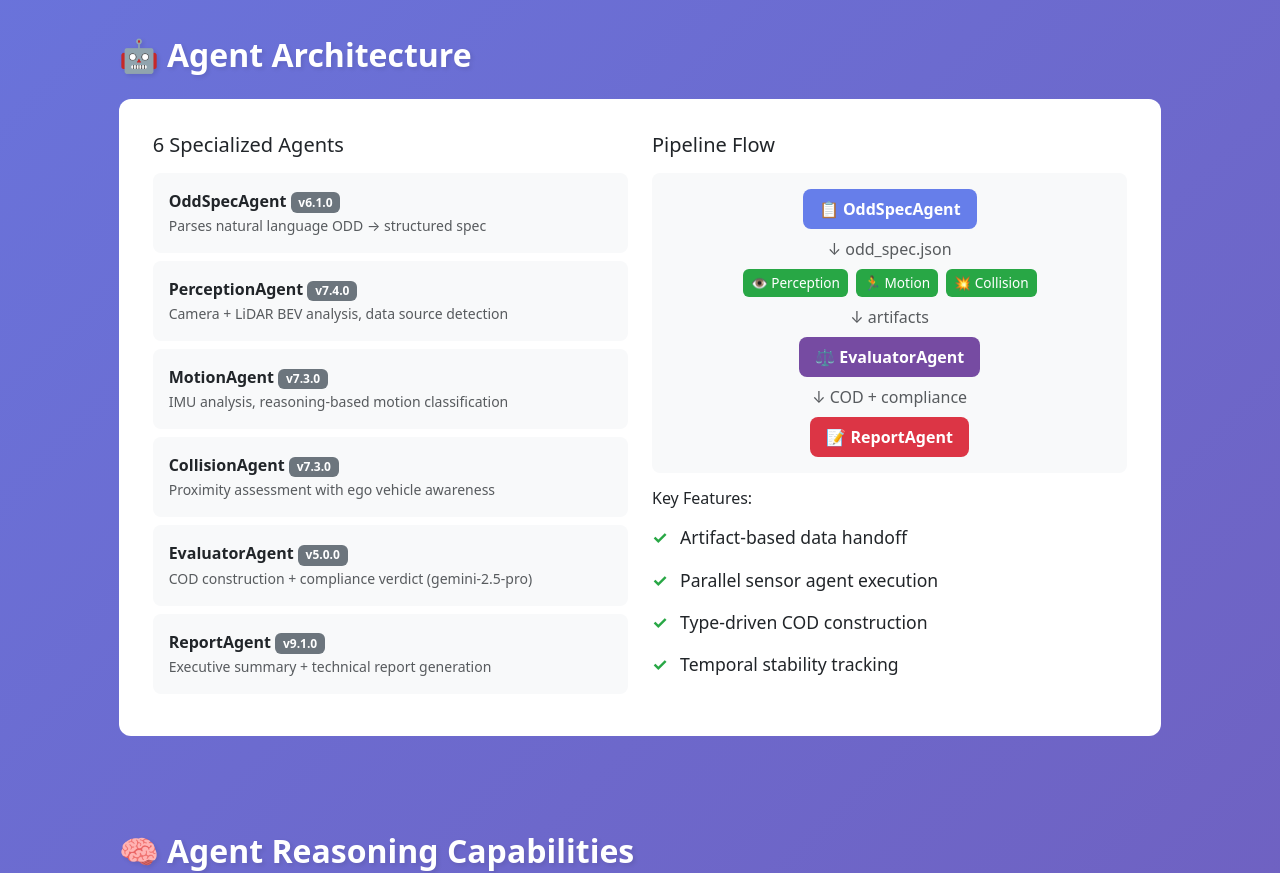
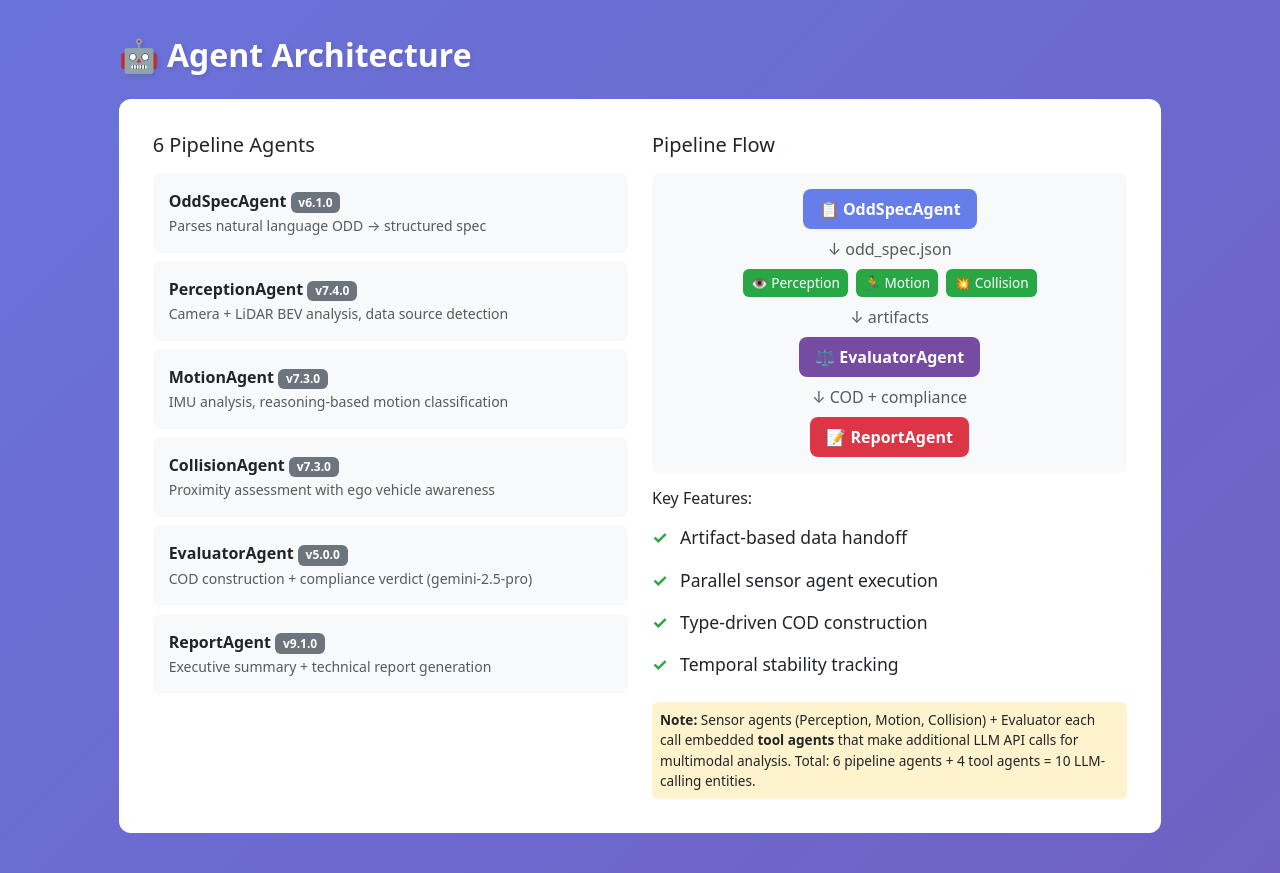
Before and after one commit to danmartinez78/go2-odd-observer, a plain HTML site: page docs/index.html in a window 1280 px wide. Shown: the part 1400-2273 px from the top of the page. Drawn offline with nearby package versions, Linux system fonts and the light colour scheme.

Commit message:
docs: Clarify 6 pipeline agents + 4 tool agents architecture
Update all architecture documentation to accurately reflect:
- 6 pipeline agents tracked by ADK (OddSpec, Perception, Motion, Collision, Evaluator, Report)
- 4 tool agents with embedded LLM calls (perception_tool, motion_tool, collision_tool, cod_construction_tool)
- Total: 10 LLM-calling entities

Files updated:
- README.md: Updated agent count, Phase 1.4.5 architecture section
- docs/agents/README.md: Added 'Makes LLM Calls?' column to tool table
- docs/index.html: Added tool agent note, updated hero text

```diff
--- a/docs/index.html
+++ b/docs/index.html
@@ -160,7 +160,7 @@
             </div>
             <h1 class="display-4 mb-3">🤖 ODD Observer</h1>
             <p class="lead mb-4">AI-Powered Operational Design Domain Analysis for Quadruped Robots</p>
-            <p class="text-muted mb-4">Built with Google ADK + Gemini 2.5 | 6 Specialized Agents | Artifact-Based
+            <p class="text-muted mb-4">Built with Google ADK + Gemini 2.5 | 6 Pipeline Agents + 4 Tool Agents | Artifact-Based
                 Architecture</p>
 
             <div class="d-flex justify-content-center gap-3 flex-wrap">
@@ -242,7 +242,7 @@
                 <div class="report-card">
                     <div class="row">
                         <div class="col-md-6">
-                            <h5 class="mb-3">6 Specialized Agents</h5>
+                            <h5 class="mb-3">6 Pipeline Agents</h5>
                             <div class="agent-card">
                                 <strong>OddSpecAgent</strong> <span class="badge bg-secondary">v6.1.0</span>
                                 <br><small class="text-muted">Parses natural language ODD → structured spec</small>
@@ -324,6 +324,11 @@
                                     <li>Type-driven COD construction</li>
                                     <li>Temporal stability tracking</li>
                                 </ul>
+                            </div>
+                            <div class="mt-3 p-2" style="background: #fff3cd; border-radius: 6px; font-size: 0.85rem;">
+                                <strong>Note:</strong> Sensor agents (Perception, Motion, Collision) + Evaluator each
+                                call embedded <strong>tool agents</strong> that make additional LLM API calls for
+                                multimodal analysis. Total: 6 pipeline agents + 4 tool agents = 10 LLM-calling entities.
                             </div>
                         </div>
                     </div>
```
Also changed, not shown: 2 other files.
